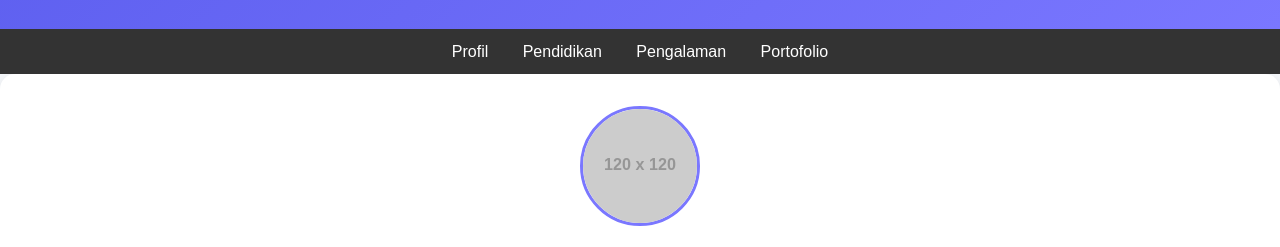
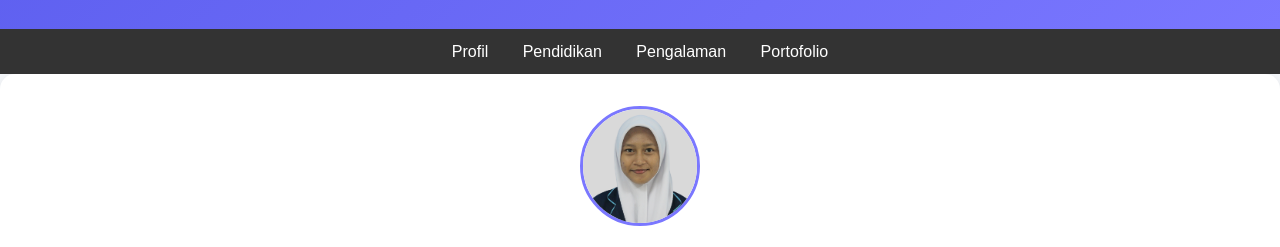
Before and after one commit to marsyaardeliansyah10-eng/marsyaardeliansyah10-eng.github.io, a plain HTML site: page portofolio.html in a window 1280 px wide. Shown: the part 122-369 px from the top of the page. Drawn offline with Linux system fonts and the light colour scheme; placeholder pictures from the web are drawn by us.

Commit message:
Update portofolio.html

```diff
--- a/portofolio.html
+++ b/portofolio.html
@@ -161,7 +161,7 @@
 
   <section id="profil" class="profile">
     <center>
-      <img src="https://via.placeholder.com/120" alt="Foto Profil">
+      <img src="Marsya Ardeliansyah.png" alt="Foto Profil">
       <h3>Marsya Ardeliansyah</h3>
       <p>Saya adalah siswi SMK Informatika jurusan Rekayasa Perangkat Lunak (RPL).
          Saya memiliki ketertarikan dalam pengembangan web dan ingin mengembangkan kemampuan saya melalui kegiatan Praktik Kerja Lapangan (PKL).</p>
```
